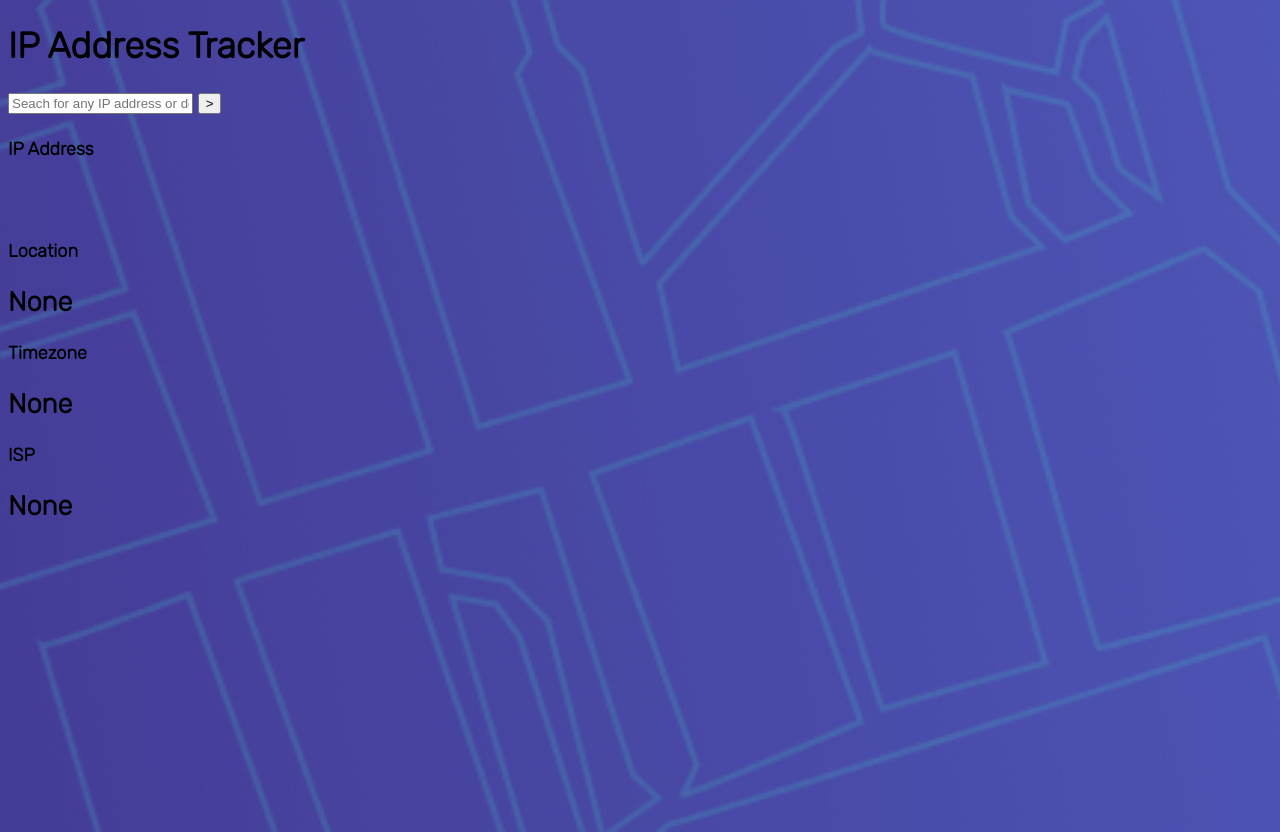
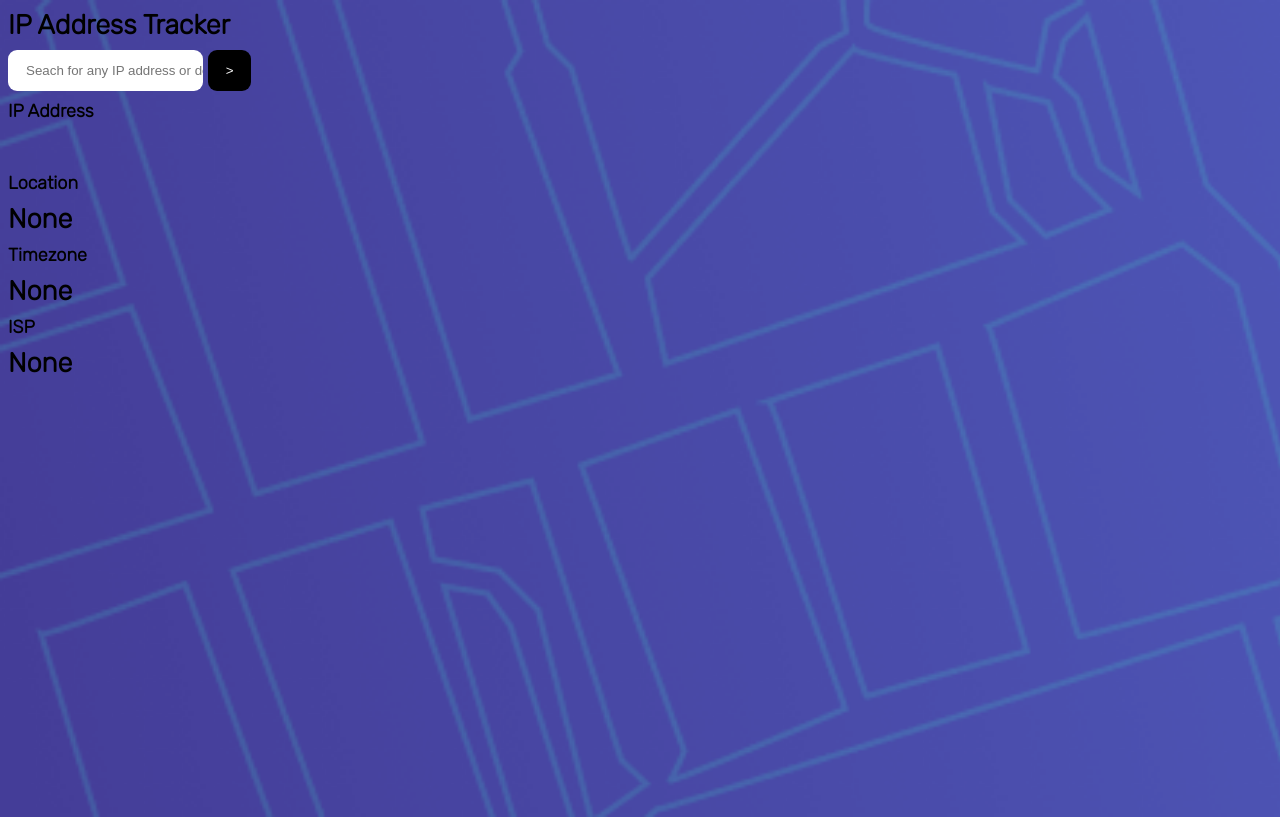
Before and after one commit to roc2246/IP__address__FEM, a plain HTML site: page index.html in a window 1280 px wide. Drawn offline with Linux system fonts and the light colour scheme; a web font is replaced by a local one.

Commit message:
Debugged sizing issues for form element

```diff
--- a/index.html
+++ b/index.html
@@ -14,7 +14,7 @@
     <title>Frontend Mentor | IP Address Tracker</title>
   </head>
   <body>
-    <h1 class="tracker-heading">IP Address Tracker</h1>
+    <h2 class="tracker-heading">IP Address Tracker</h2>
 
     <form method="GET" class="get-info">
       <input
--- a/style.css
+++ b/style.css
@@ -1,4 +1,4 @@
-@import url('https://fonts.googleapis.com/css2?family=Castoro+Titling&family=Rubik:wght@300&display=swap');
+@import url("https://fonts.googleapis.com/css2?family=Castoro+Titling&family=Rubik:wght@300&display=swap");
 
 /* Boiler Plate */
 :root {
@@ -8,18 +8,18 @@
   --color-very-dark-grey: hsl(0, 0%, 17%);
   --color--dark-grey: hsl(0, 0%, 59%);
 
-    --font-rubik: 'Rubik', sans-serif;
-    --font-wwight-bold: 400;
-    --font-wwight-bolder: 500;
-    --font-wwight-boldest: 700;
+  --font-rubik: "Rubik", sans-serif;
+  --font-weight-bold: 400;
+  --font-weight-bolder: 500;
+  --font-weight-boldest: 700;
 }
 
-html{
+html {
   font-size: 18px;
   font-family: var(--font-rubik);
 }
 
-body{
+body {
   background-image: url("./images/pattern-bg-mobile.png");
   background-repeat: no-repeat;
   background-size: cover;
@@ -27,8 +27,32 @@ body{
   height: 100vh;
 }
 
-@media(min-width: 376px) {
-    body{
+@media (min-width: 376px) {
+  body {
     background-image: url("./images/pattern-bg-desktop.png");
   }
 }
+
+/* Tags */
+h2,
+h4 {
+  margin-top: 0.5rem;
+  margin-bottom: 0.5rem;
+}
+
+input[type="text"] {
+  height: 2.25rem;
+  padding: 0 0 0 1rem;
+  border-radius: 0.5rem;
+  border: none;
+}
+
+button {
+  height: 2.25rem;
+  padding-left: 1rem;
+  padding-right: 1rem;
+  color: white;
+  background-color: black;
+  border-radius: 0.5rem;
+  border: none;
+}
```
Lines whose indentation alone changed are shown as unchanged.
